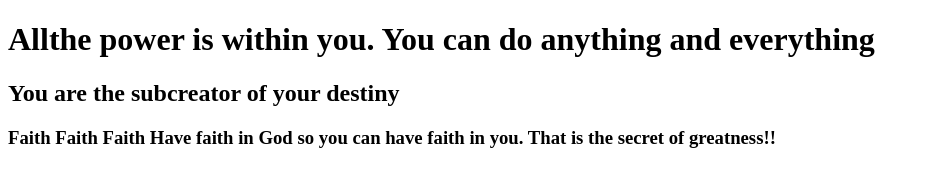
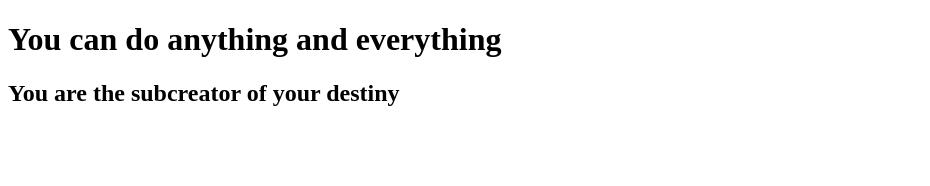
Before and after one commit to ezekielEko/firstgitrepo, a plain HTML site: page index.html in a window 1280 px wide. Shown: the whole page, without its empty margins (0-930 px from the left). Drawn offline with Linux system fonts and the light colour scheme.

Commit message:
Update index.html
Updated quote 1

```diff
--- a/index.html
+++ b/index.html
@@ -1,8 +1,7 @@
 <!DOCTYPE html>
 <html>
 <body>
-<h1>Allthe power is within you. You can do anything and everything</h1>
+<h1>You can do anything and everything</h1>
 <h2>You are the subcreator of your destiny</h2>
-<h3>Faith Faith Faith Have faith in God so you can have faith in you. That is the secret of greatness!!</h3>
 </body>
 </html>
```
